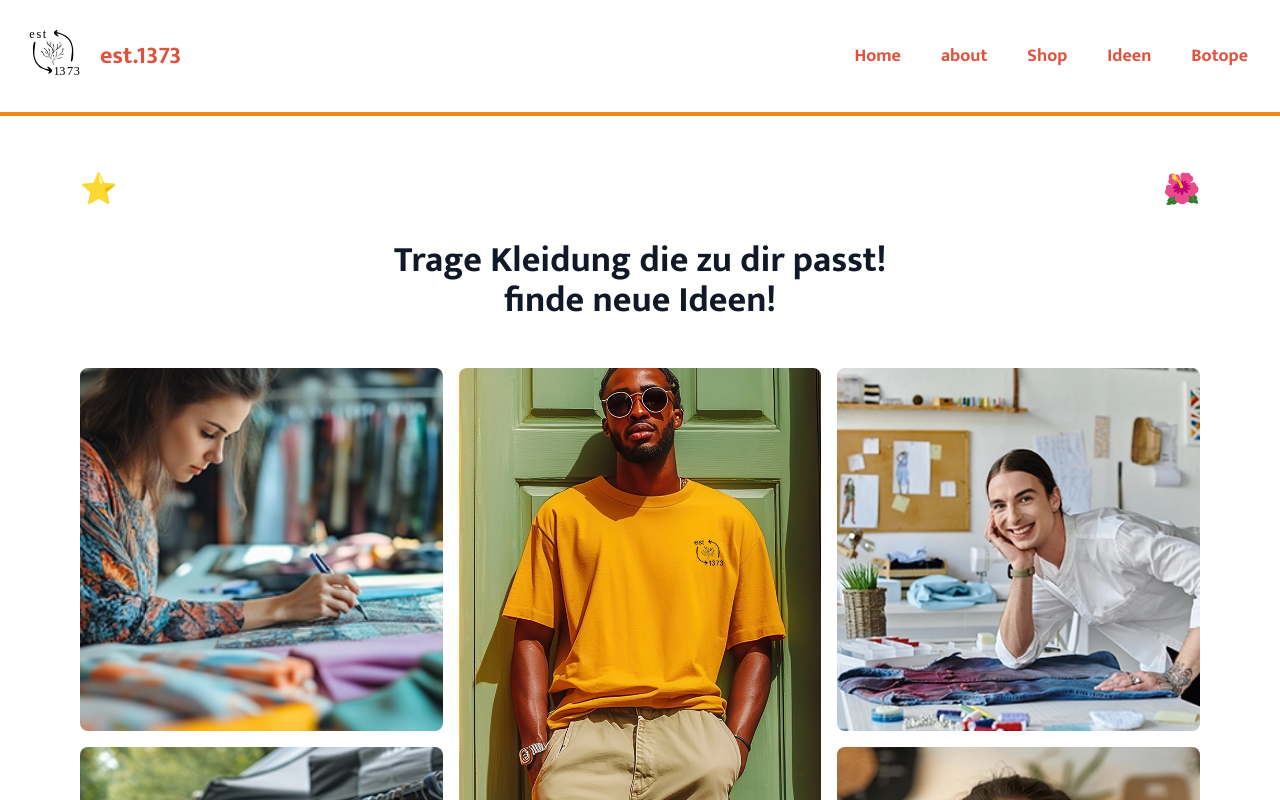
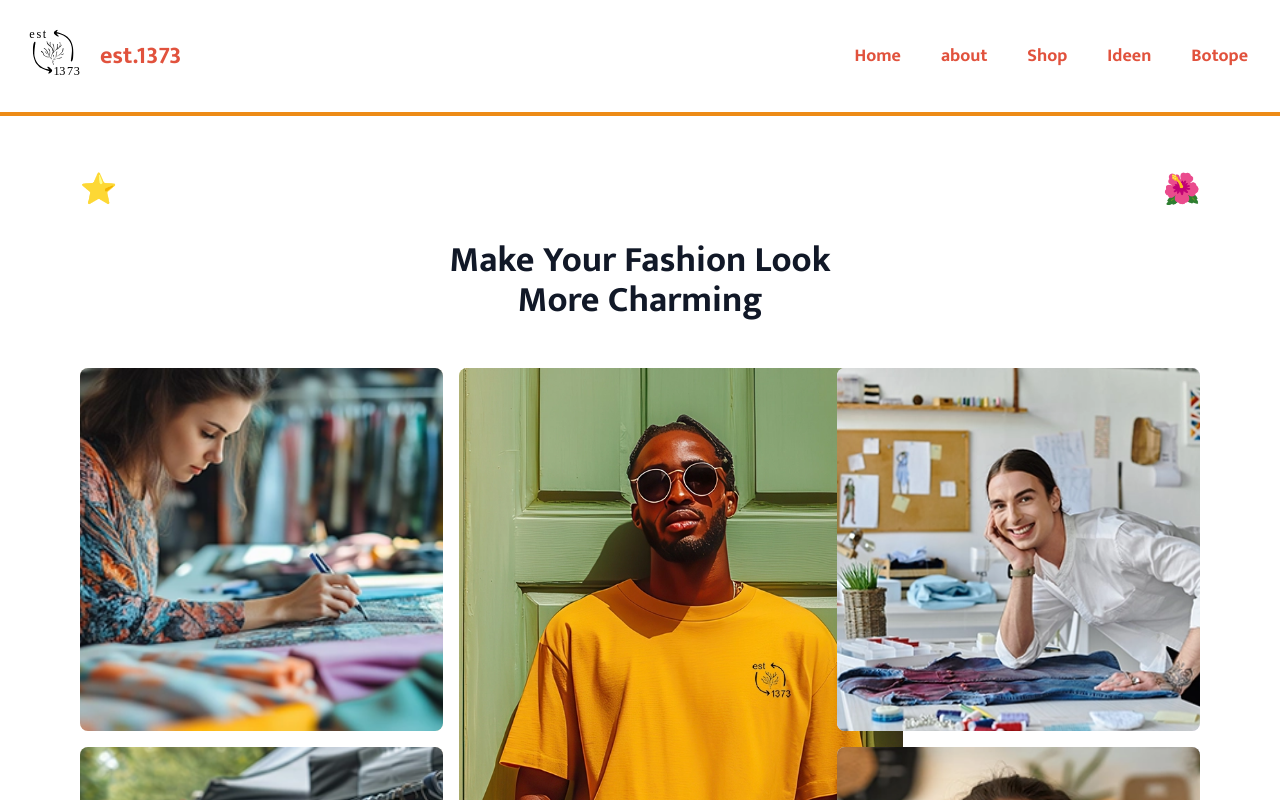
Before and after one commit to joka21/est1373, a Next.js app: page / in a window 1280 px wide. Shown: the top 800 px of the page. Built offline with nearby package versions, Linux system fonts and the light colour scheme.

Commit message:
new hero

```diff
--- a/components/FashionHero.tsx
+++ b/components/FashionHero.tsx
@@ -29,9 +29,8 @@ const FashionHero: React.FC = () => {
 
       {/* Main Title */}
       <h1 className="text-4xl font-bold text-center mb-12">
-        Trage  Kleidung die zu dir passt!
-        <br />
-        finde neue Ideen!
+        Make Your Fashion Look<br />
+        More Charming
       </h1>
 
       {/* Image Grid */}
@@ -57,8 +56,11 @@ const FashionHero: React.FC = () => {
         </div>
 
         {/* Middle Column - Main Image */}
-        <div className="space-y-4">
-          <div className="bg-yellow-100 rounded-lg p-4 aspect-[3/4] relative">
+        <div>
+          <div className="bg-yellow-100 rounded-lg p-4 relative" style={{
+            aspectRatio: '689/1200',
+            minHeight: 'calc(100% + 2rem)' // Adds extra height to match side columns
+          }}>
             <Image
               src={mainImage.src}
               alt={mainImage.alt}
```
